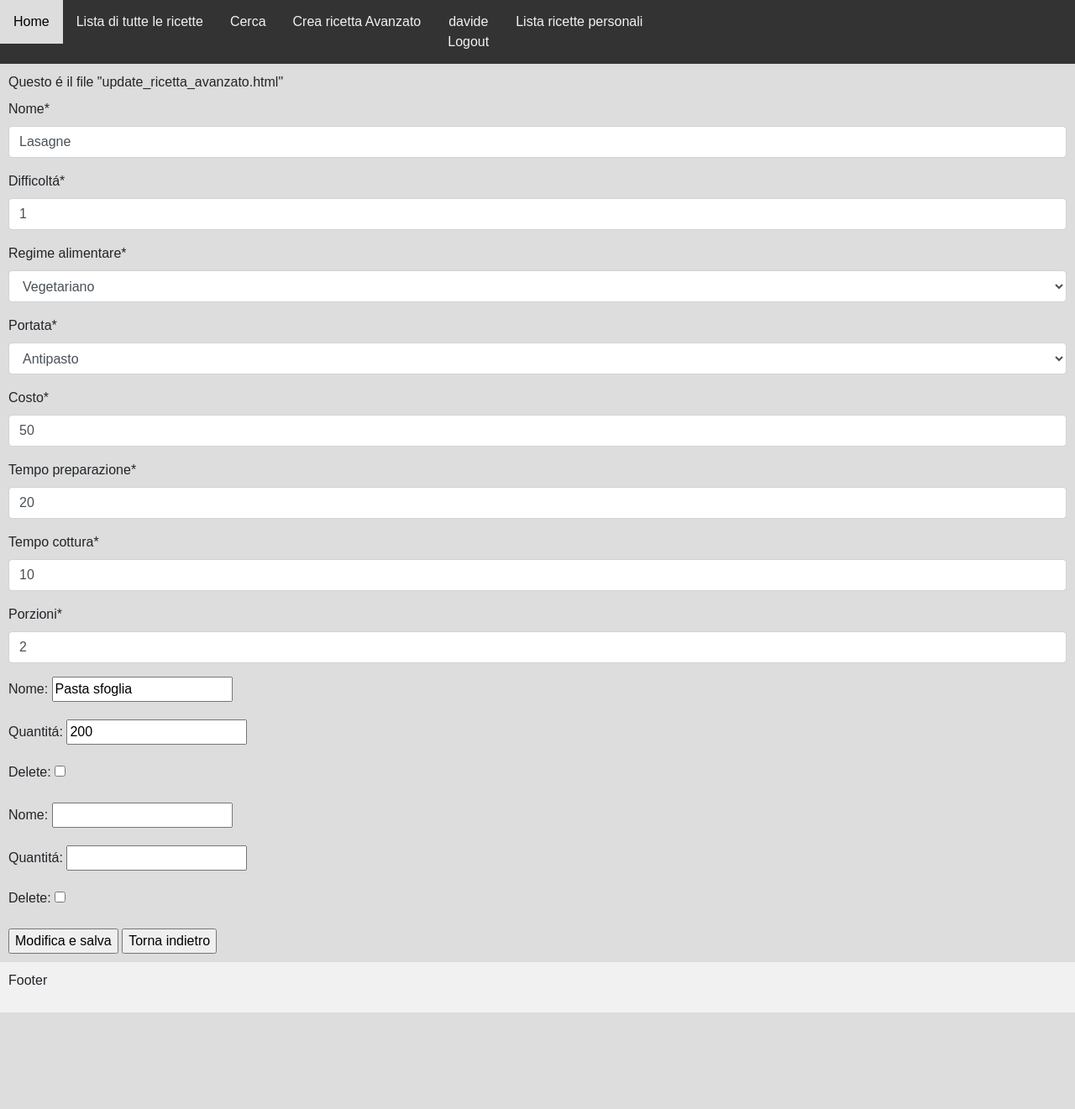
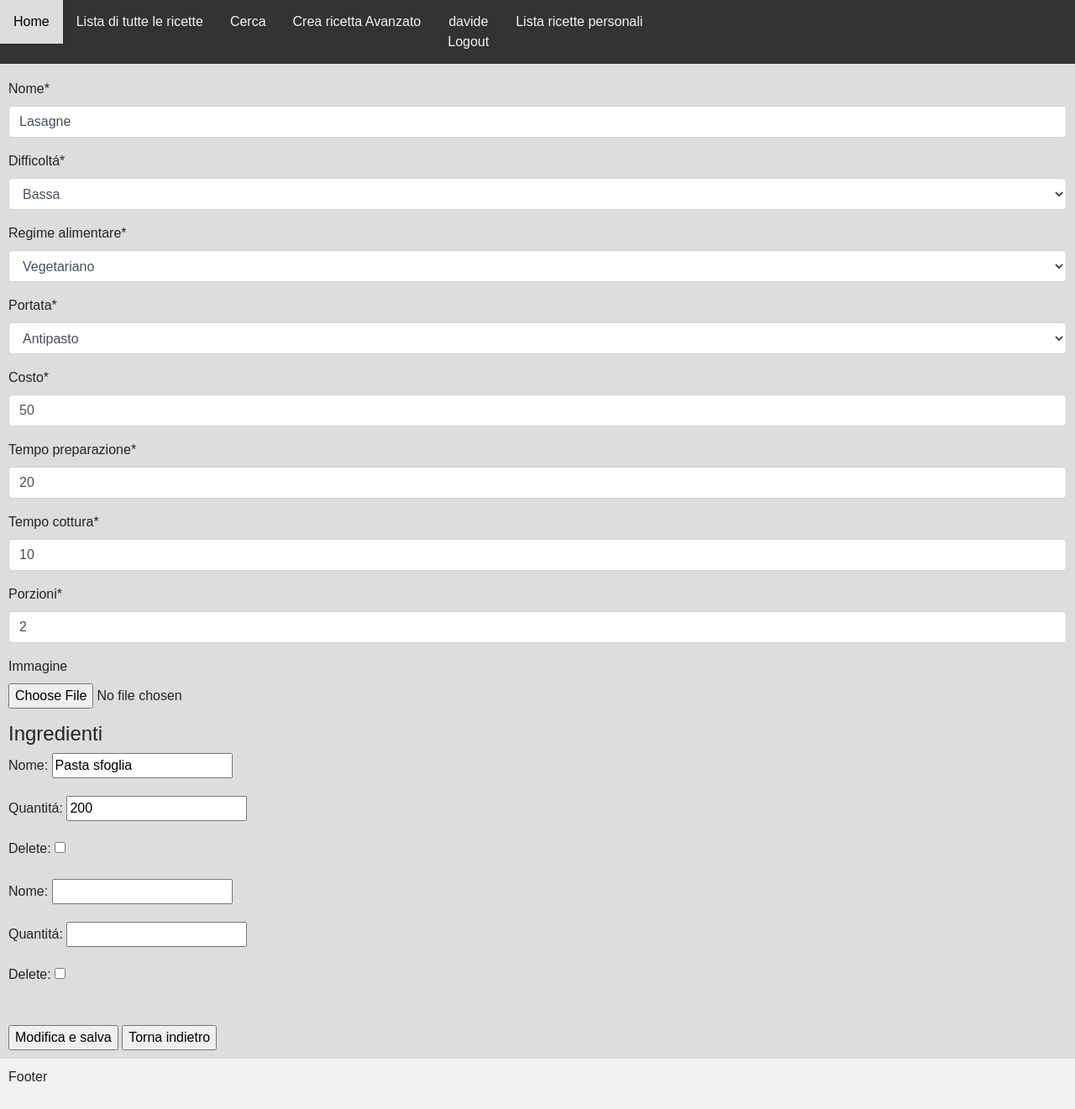
Before and after one commit to DavideSecco/RecipesWebSite, a Django app: page /update_ricetta_avanzato/2/ in a window 1280 px wide. Shown: the whole page at 84% size. Before the commit the page ends 1206 px from the top, so only its background shows below. Run offline with Django 4.2, Linux system fonts and the light colour scheme; a user stored in the database is signed in; data comes from the database, SQL or seed files in the repository; both versions use the stored data as it was after the commit; some libraries are stand-ins or nearby versions.

Commit message:
Aggiunti campi nei models, migliorata interfaccia

```diff
--- a/recipes/gestione/forms.py
+++ b/recipes/gestione/forms.py
@@ -38,16 +38,4 @@ class IngredientForm(forms.ModelForm):
         model = Ingredient
         exclude = ('ricetta',)
 
-"""
-IngredientFormSet = forms.inlineformset_factory(Ricetta, Ingredient, form=IngredientForm)
-# IngredientFormSet = formset_factory(Ingredient, formset=IngredientForm)
-data = {
-    'form-TOTAL_FORMS': '1501',
-    'form-INITIAL_FORMS': '2',
-    'form-MIN_NUM_FORMS': '2'
-}
-formset = IngredientFormSet(data)
-formset.is_valid()
-"""
-
 IngredientFormSet = formset_factory(IngredientForm, extra=2)
--- a/recipes/gestione/models.py
+++ b/recipes/gestione/models.py
@@ -1,4 +1,8 @@
+
 import datetime
+from email.mime import image
+from email.policy import default
+from random import choices
 from django.db import models
 from django.contrib.auth.models import User
 
@@ -13,13 +17,14 @@ PORTATA_CHOICES = (("1", "Antipasto"), ("2", "Primo"), ("3", "Secondo"), ("4", "
 
 class Ricetta(models.Model):
     nome = models.CharField(max_length=50)
-    difficoltá = models.CharField(max_length=50)
-    regime_alimentare = models.CharField(max_length=50, choices = REGIME_ALIMENTARE_CHOICES, default="veg")
-    portata = models.CharField(max_length=50, choices = PORTATA_CHOICES, default="primo")
+    difficoltá = models.CharField(max_length=50, choices=DIFFICOLTA_CHOICES, default="Bassa")
+    regime_alimentare = models.CharField(max_length=50, choices = REGIME_ALIMENTARE_CHOICES, default="Nessuno")
+    portata = models.CharField(max_length=50, choices = PORTATA_CHOICES, default="Primo")
     costo = models.IntegerField(default=50)
     tempo_preparazione = models.IntegerField(default=20)
     tempo_cottura = models.IntegerField(default=10)
     porzioni = models.IntegerField(default=2)
+    immagine = models.ImageField(null=True, blank=True, default=None)
     utente = models.ForeignKey(User, on_delete = models.CASCADE, blank=True, null=True, default=None, related_name = "non_so_cosa_vada")
 
     def __str__(self):
@@ -36,9 +41,12 @@ class Ricetta(models.Model):
         verbose_name_plural = "Ricette"
 
 
+UNITA_DI_MISURA_CHOICES = (("1", "grammi"), ("2", "unitá"), ("3", "ml"))
+
 class Ingredient(models.Model):
     nome = models.CharField(max_length=50)
     quantitá = models.IntegerField()
+    unita_di_misura = models.CharField(default="grammi", choices=UNITA_DI_MISURA_CHOICES, max_length=50)
 
     ricetta = models.ForeignKey(Ricetta, on_delete=models.CASCADE, related_name="ingredients")
 
--- a/recipes/gestione/templates/gestione/create_update_ricetta_avanzato.html
+++ b/recipes/gestione/templates/gestione/create_update_ricetta_avanzato.html
@@ -5,12 +5,13 @@
 {% load crispy_forms_tags %}
 
 {% block content %}
-    Questo é il file "update_ricetta_avanzato.html"
     <h1> {{ view.form_class.description_update }} </h1>
 
     <form method="POST"> {% csrf_token %}
         {{form|crispy}}
-        {{ formset.as_p}}
+        <h4> Ingredienti </h4>
+        {{ formset.as_p }}
+        <br>
         <input type="submit" name="save" value="Modifica e salva">
         <input type="submit" name="back" value="Torna indietro">
     </form>
--- a/recipes/gestione/templates/gestione/ricetta_details.html
+++ b/recipes/gestione/templates/gestione/ricetta_details.html
@@ -19,7 +19,7 @@
     <h4> Ingredienti </h4>
     <ul>
         {% for ingrediente in ingredienti %}
-            <li>{{ ingrediente.nome }} : {{ ingrediente.quantitá }}</li>
+            <li>{{ ingrediente.nome }} : {{ ingrediente.quantitá }} {{ ingrediente.unita }}</li>
         {% endfor %}
     </ul>
 
--- a/recipes/gestione/views.py
+++ b/recipes/gestione/views.py
@@ -50,7 +50,7 @@ def ricetta_detail_view(request, pk):
 @login_required
 def ricetta_create_view(request):
     form = RicettaForm(request.POST or None)
-    IngredientFormSet = inlineformset_factory(Ricetta, Ingredient, fields=("nome", "quantitá", ), extra=1)
+    IngredientFormSet = inlineformset_factory(Ricetta, Ingredient, fields=("nome", "quantitá", "unita_di_misura"), extra=1)
 
     if request.method == "POST":
         if 'save' in request.POST:
--- a/recipes/recipes/initcmds.py
+++ b/recipes/recipes/initcmds.py
@@ -1,3 +1,4 @@
+from genericpath import exists
 from gestione.models import Ricetta
 from django.utils import timezone
 from datetime import datetime
@@ -8,8 +9,8 @@ def erase_db():
 
 
 def init_db():
-    if len(Ricetta.objects.all()) != 0:
-        return
+    #if len(Ricetta.objects.all()) != 0:
+    #    return
 
     ricettedict = {
         "nome" : ["provaaaa", "Lasagne", "Tigelle"],
--- a/recipes/recipes/urls.py
+++ b/recipes/recipes/urls.py
@@ -34,5 +34,5 @@ urlpatterns = [
     path('', include('gestione.urls')),
 ]
 
-# erase_db()
-init_db()
+#erase_db()
+# init_db()
```
Also changed, not shown: recipes/db.sqlite3 (added), recipes/gestione/migrations/0010_ricetta_immagine.py (added), recipes/gestione/migrations/0011_alter_ricetta_difficoltá.py (added), recipes/gestione/migrations/0012_ingredient_unita_di_misura_alter_ricetta_difficoltá_and_more.py (added), recipes/static/immagine_di_prova.jpg (deleted), 1 other file.
